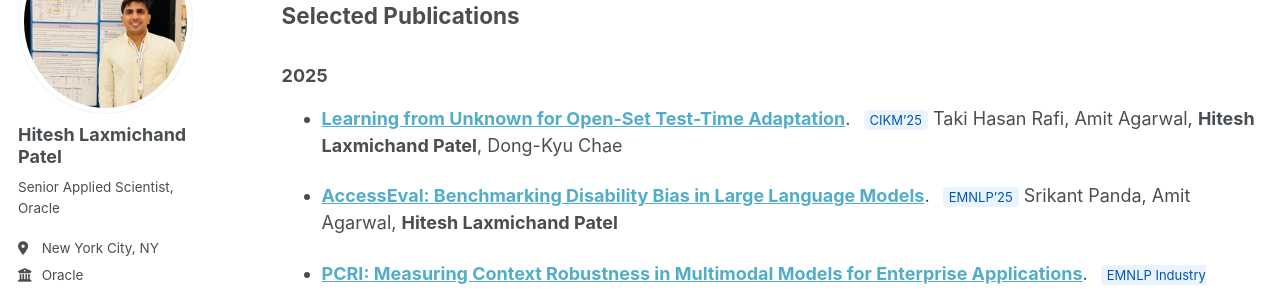
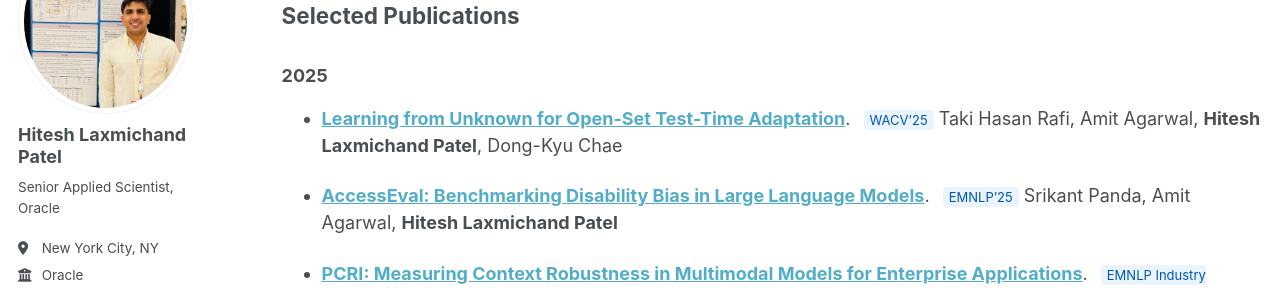
Before and after one commit to HITESHLPATEL/hiteshlpatel.github.io, a Jekyll site: the page built from _pages/publications.md, in a window 1280 px wide and 900 px high. Shown: the part 170-461 px from the top of the window. Built offline with Jekyll 4.4.1, drawn with Linux system fonts in a browser that asks for light colours; some web fonts are replaced.

Commit message:
Update publication details for 2025

```diff
--- a/_pages/publications.md
+++ b/_pages/publications.md
@@ -13,7 +13,7 @@ redirect_from:
 ### 2025
 
 - **[Learning from Unknown for Open-Set Test-Time Adaptation]()**.
-<span style="font-size:13px; background:#eaf4ff; color:#0056b3; padding:2px 6px; margin-left:8px; border-radius:4px;">CIKM'25</span>
+<span style="font-size:13px; background:#eaf4ff; color:#0056b3; padding:2px 6px; margin-left:8px; border-radius:4px;">WACV'25</span>
 Taki Hasan Rafi, Amit Agarwal, **Hitesh Laxmichand Patel**, Dong-Kyu Chae
 
 - **[AccessEval: Benchmarking Disability Bias in Large Language Models](https://arxiv.org/abs/2509.22703)**.
```
